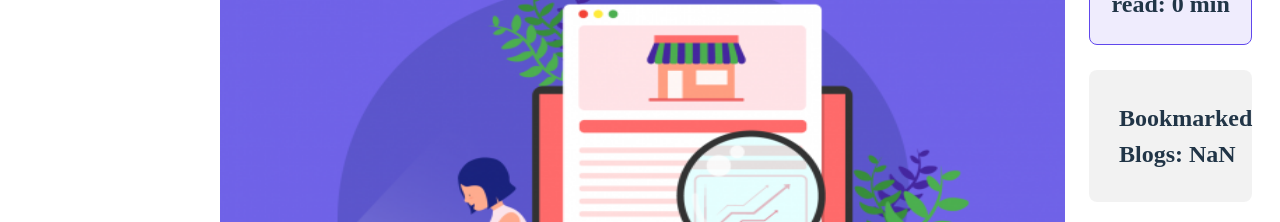
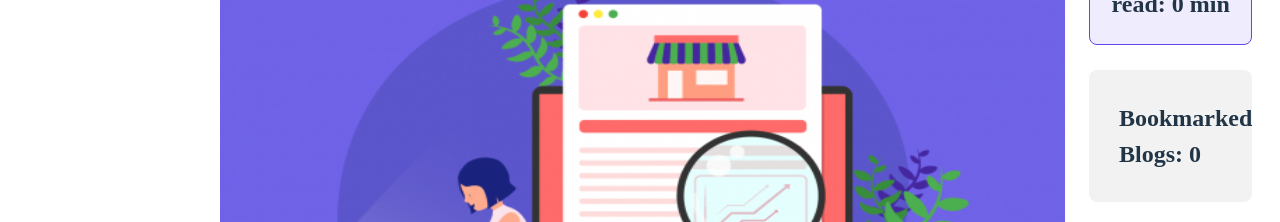
Before and after one commit to adittacse/knowledge-cafe, a React (Vite) app: page / in a window 1280 px wide. Shown: the part 233-455 px from the top of the page. Built offline with nearby package versions, Linux system fonts and the light colour scheme.

Commit message:
default total bookmarked post value updated

```diff
--- a/src/components/Blog/Blog.jsx
+++ b/src/components/Blog/Blog.jsx
@@ -79,7 +79,7 @@ const Blog = () => {
                 <div className="sidebar-container">
                     <h2 className="time">Spent time on read: {readTime} min</h2>
                     <div className="bookmarked-container">
-                        <h2 className="bookmarked-blogs">Bookmarked Blogs: {totalPost.length-1}</h2>
+                        <h2 className="bookmarked-blogs">Bookmarked Blogs: {totalPost.length-1 ? totalPost.length-1 : 0}</h2>
                         <div className="added-blogs">
                             <Bookmarked></Bookmarked>
                         </div>
```
